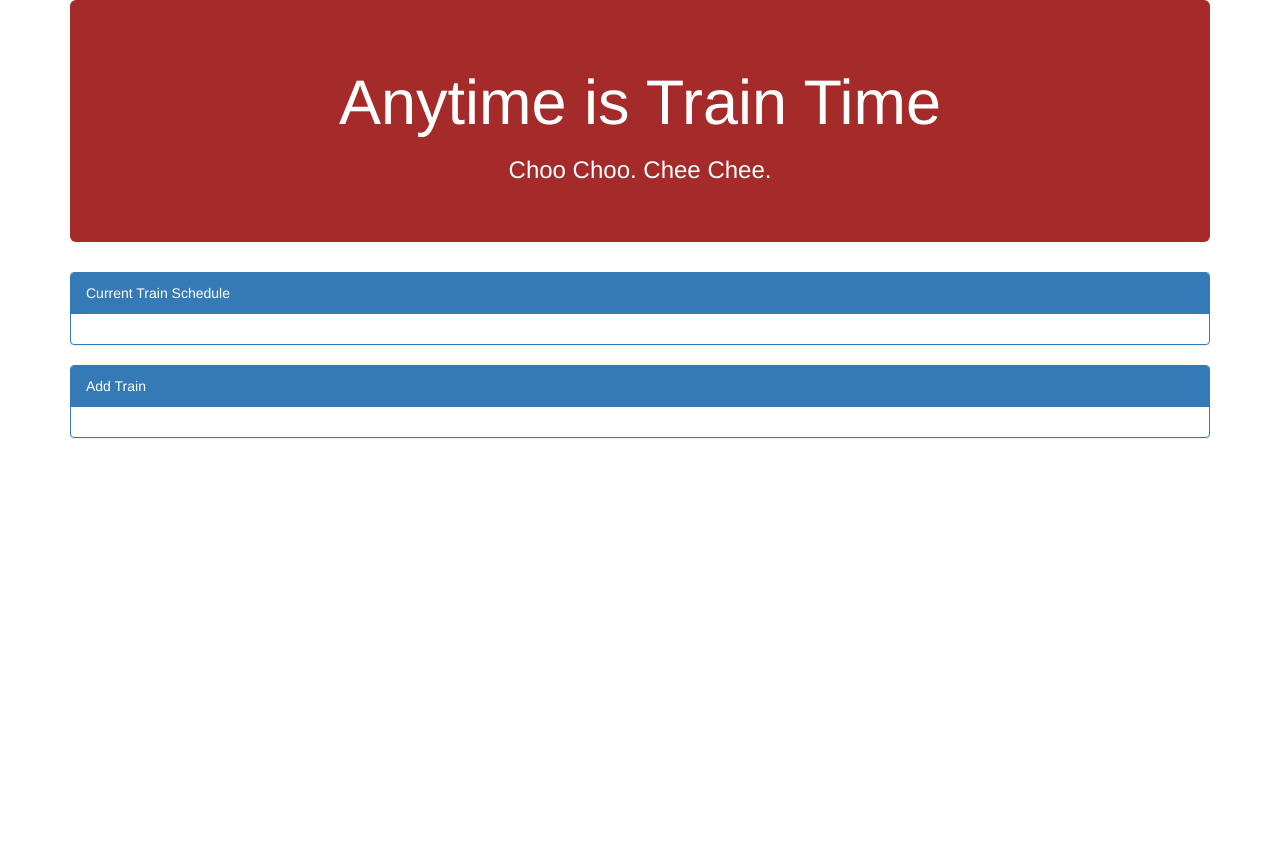
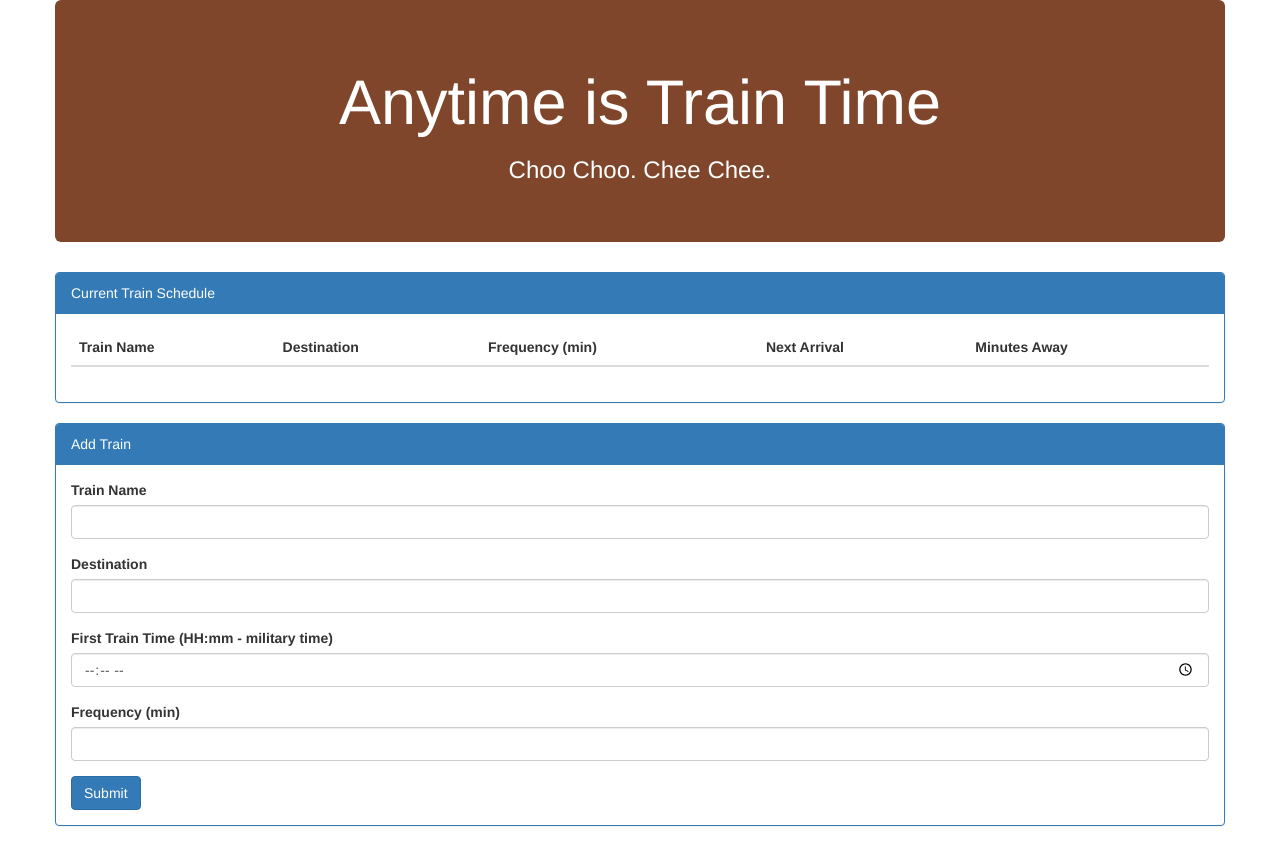
Before and after one commit to dhlee183/Train-Scheduler, a PHP site: page / in a window 1280 px wide. Before the commit the page ends 438 px from the top, so only its background shows below. Run offline with PHP 8.4, Linux system fonts and the light colour scheme; lists and menus that the app fills with data are empty; some libraries are stand-ins or nearby versions.

Commit message:
Updated html and css files to create layout

```diff
--- a/assets/css/style.css
+++ b/assets/css/style.css
@@ -1,4 +1,8 @@
 .jumbotron {
-	background-color: brown !important;
+	background-color: #7f462c !important;
 	color: white !important;
 }
+
+th {
+	font-weight: bold !important;
+}
--- a/index.html
+++ b/index.html
@@ -22,19 +22,56 @@
 <body>
 
 	<div class="container">
+		<div class="row">
 			<div class="jumbotron text-center">
 				<h1>Anytime is Train Time</h1>
 				<h3>Choo Choo. Chee Chee.</h3>
 			</div>
+		</div>
 
+		<div class="row">
 			<div class="panel panel-primary">
 				<div class="panel-heading">Current Train Schedule</div>
-			<div class="panel-body"></div>
+				<div class="panel-body">
+					<table class="table">
+						<thead>
+							<th>Train Name</th>
+							<th>Destination</th>
+							<th>Frequency (min)</th>
+							<th>Next Arrival</th>
+							<th>Minutes Away</th>
+						</thead>
+						<tbody id="stats"></tbody>
+					</table>
+				</div>
+			</div>
 		</div>
 
+		<div class="row">
 			<div class="panel panel-primary">
 				<div class="panel-heading">Add Train</div>
-			<div class="panel-body"></div>
+				<div class="panel-body">
+					<form>
+						<div class="form-group">
+							<label for="trainName">Train Name</label>
+							<input type="text" class="form-control" id="trainName">
+						</div>
+						<div class="form-group">
+							<label for="destination">Destination</label>
+							<input type="text" class="form-control" id="destination">
+						</div>
+						<div class="form-group">
+							<label for="trainTime">First Train Time (HH:mm - military time)</label>
+							<input type="time" class="form-control" id="trainTime">
+						</div>
+						<div class="form-group">
+							<label for="frequency">Frequency (min)</label>
+							<input type="number" class="form-control" id="frequency">
+						</div>
+						<button id="submitButton" type="submit" class="btn btn-primary">Submit</button>
+					</form>
+				</div>
+			</div>
 		</div>
 	</div>
 
```
Lines whose indentation alone changed are shown as unchanged.
